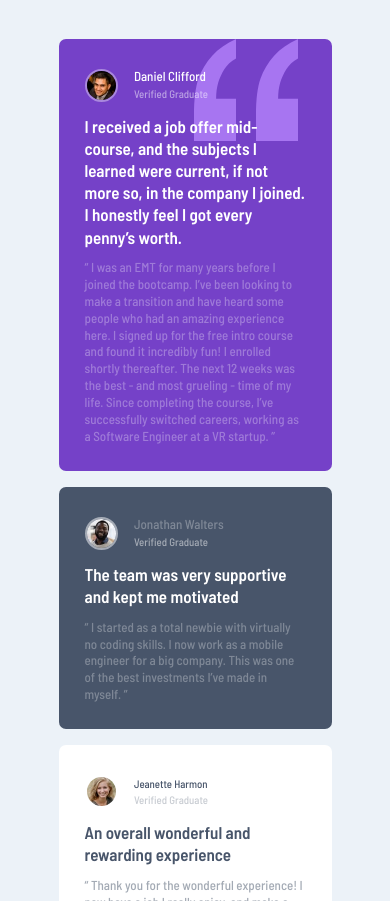
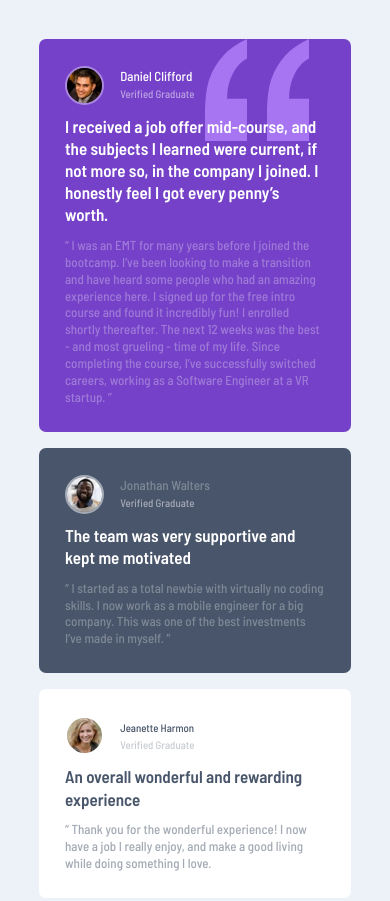
Before and after one commit to Fox7Fog/Frontend-Mentor-Challenge-3, a plain HTML site: page index.html in a window 390 px wide. Shown: the top 901 px of the page. Drawn offline with Linux system fonts and the light colour scheme.

Commit message:
Update testimonials.css

```diff
--- a/testimonials.css
+++ b/testimonials.css
@@ -174,9 +174,10 @@ img {
         width: max(80vw, 21rem); /*max(60vw, 20rem)*/
         height: fit-content;
         margin: 3rem auto;
+        font-size: medium;
         display: grid;
         place-content: center;
-        grid-template-columns: max(70vw, 20rem); /*max(40vw, 18.5rem)*/
+        grid-template-columns: max(80vw, 20rem); /*max(40vw, 18.5rem)*/
         grid-template-rows: repeat(6,minmax(auto, max-content));
         row-gap: 1.25rem;
         grid-template-areas: "daniel"
```
